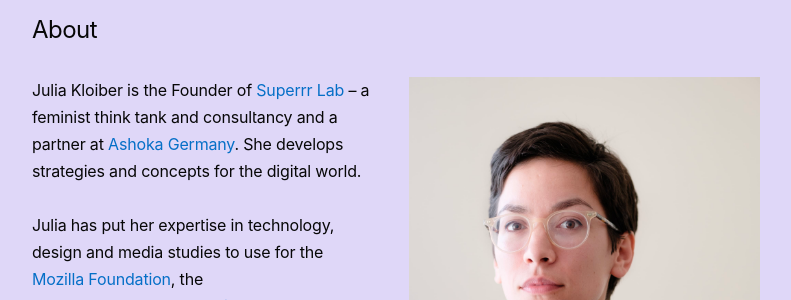
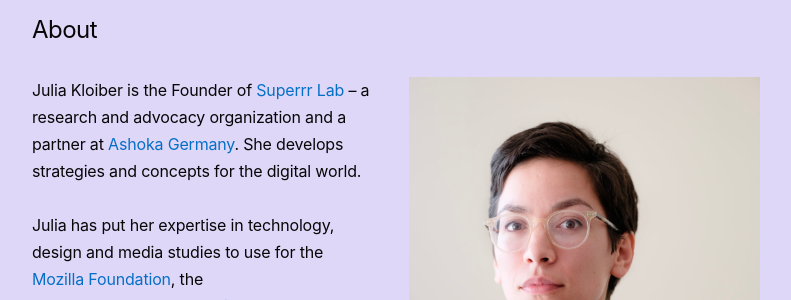
Before and after one commit to juliakloiber/juliakloiber.github.io, a Jekyll site: the page built from about.md, in a window 1280 px wide and 900 px high. Shown: the part 166-466 px from the top of the window, without its empty margins (244-1035 px from the left). Built offline with Jekyll 4.4.1, drawn with Linux system fonts in a browser that asks for light colours; some web fonts are replaced.

Commit message:
changes in the text

```diff
--- a/about.md
+++ b/about.md
@@ -8,7 +8,7 @@ title: About
 
 <img class="picture right" src="/img/about/julia.jpg" />
 
-Julia Kloiber is the Founder of [Superrr Lab] – a feminist think tank and consultancy and a partner at [Ashoka Germany]. She develops strategies and concepts for the digital world.
+Julia Kloiber is the Founder of [Superrr Lab] – a research and advocacy organization and a partner at [Ashoka Germany]. She develops strategies and concepts for the digital world.
 
 Julia has put her expertise in technology, design and media studies to use for the [Mozilla Foundation], the [Open Knowledge Foundation] and [The Engine Room]. She has been running multiple projects that foster the reuse of open data and promote transparency – such as Germany’s first Civic Tech Incubator ‘[Stadt Land Code]’. She enjoys speaking at international conferences, such as TED, the Personal Democracy Forum or the World Design Conference. As digital strategy advisor she is working with government institutions and businesses alike.
 
```
